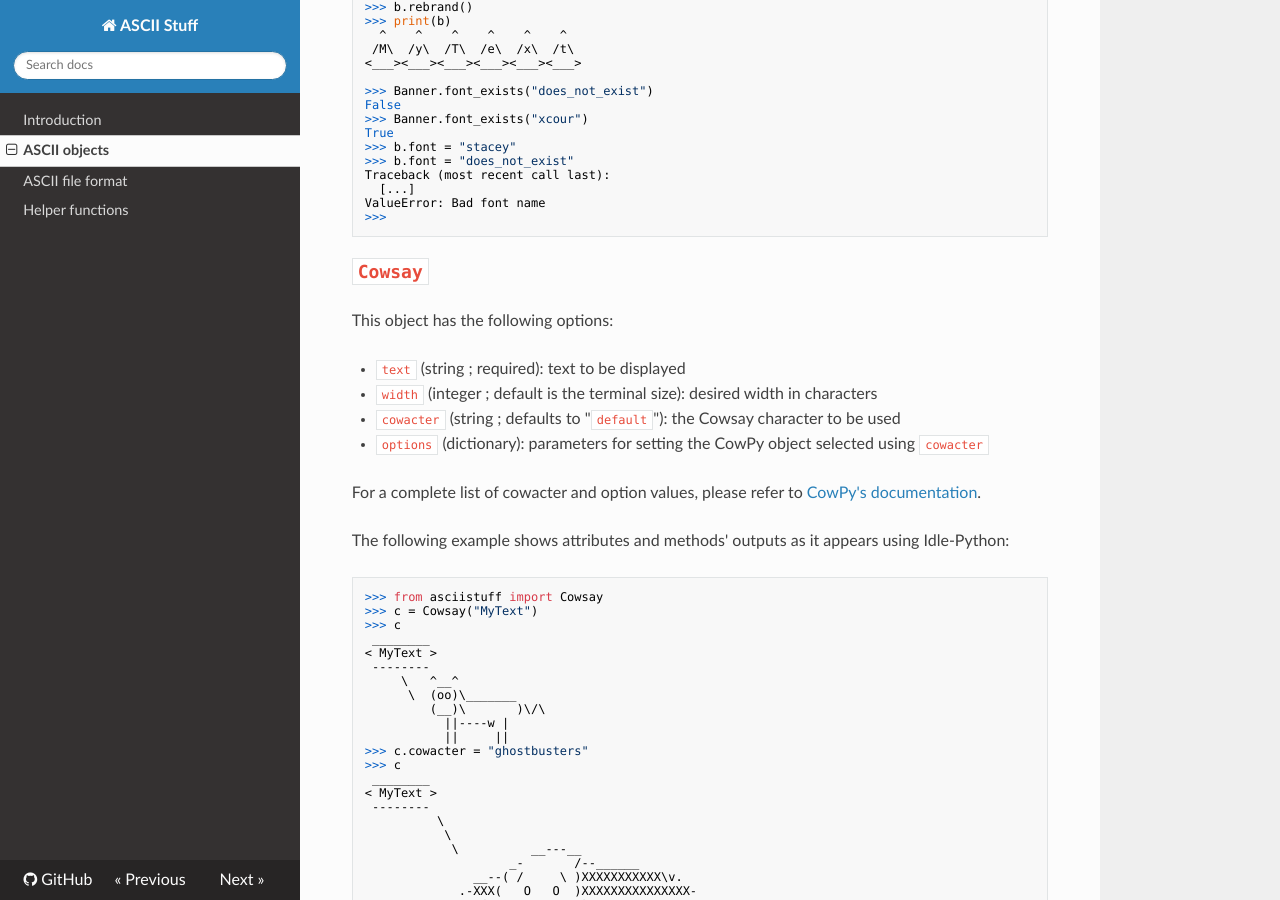
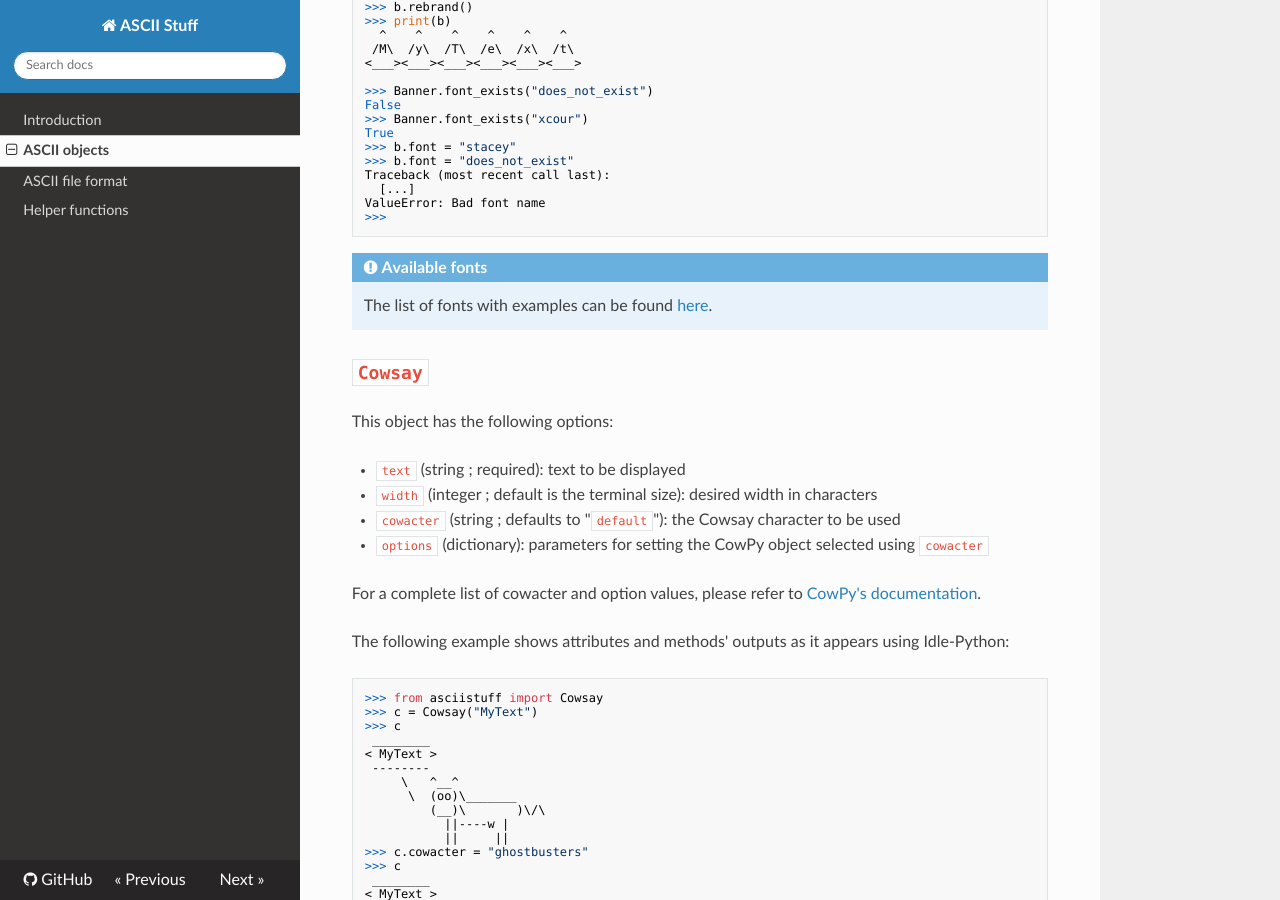
Before and after one commit to dhondta/python-asciistuff, an MkDocs documentation site: the page built from docs/objects.md, in a window 1280 px wide and 900 px high, scrolled down 921 px. Built offline with MkDocs 1.6.1, drawn with Linux system fonts in a browser that asks for light colours; nearby versions of some CDN libraries; old or Windows-style settings are respelled for this version of MkDocs.

Commit message:
Updated the documentation

````diff
--- a/docs/objects.md
+++ b/docs/objects.md
@@ -52,6 +52,10 @@ Traceback (most recent call last):
 ValueError: Bad font name
 >>>
 ```
+
+!!! note "Available fonts"
+
+    The list of fonts with examples can be found [here](http://www.figlet.org/fontdb.cgi).
 
 ## `Cowsay`
 
````
